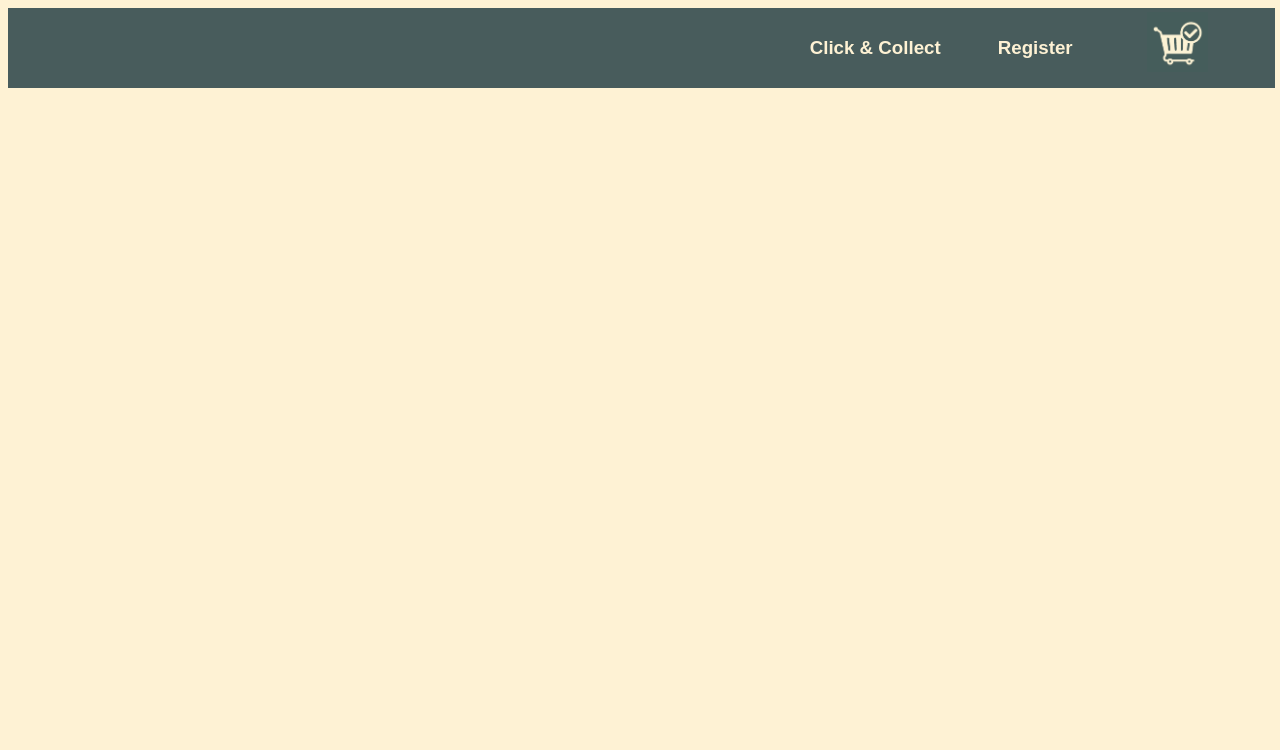
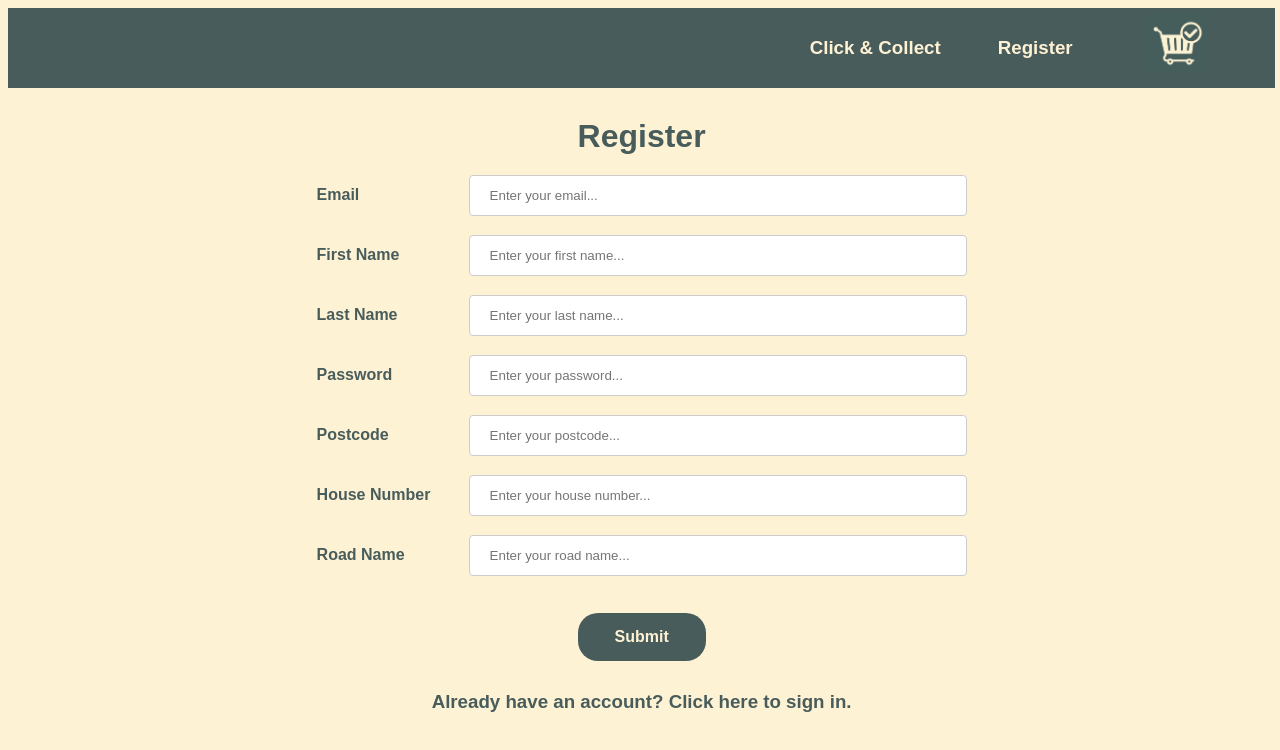
Before and after one commit to JackRogers9/burger-bar-exam, a React (Create React App) app: page /register in a window 1280 px wide. Shown: the top 750 px of the page. Built offline with nearby package versions, Linux system fonts and the light colour scheme.

Commit message:
chore: Added register page and queries

```diff
--- /dev/null
+++ b/src/Server/RegisterQueries/Register.js
@@ -0,0 +1,75 @@
+/* eslint-disable no-unused-vars */
+const { urlencoded, json } = require("body-parser");
+const express = require("express");
+const { connection } = require("../index");
+
+const app = express();
+
+const namePattern = /^[a-zA-Z]{3,15}$/;
+const emailPattern = /[a-z0-9]+@[a-z]+.[a-z]{2,6}/;
+const passwordPattern = /^(?=.*?[A-Z])(?=.*?[a-z])(?=.*?[0-9])(?=.*?[#?!@$ %^&*-;:]).{8,}$/;
+
+app.use(urlencoded({ extended: true }));
+app.use(json());
+
+app.post("/registerNewUser", async (request, response) => {
+    const {
+        email,
+        firstName,
+        lastName,
+        password,
+        postcode,
+        houseNumber,
+        roadName,
+        cardNumber,
+        sortCode,
+        cvc,
+    } = request.body;
+
+    let errorMessage = "";
+
+    if (!emailPattern.test(email)) {
+        errorMessage = "The email has an invalid format";
+    }
+    if (!namePattern.test(firstName)) {
+        errorMessage = "The first name is invalid";
+    }
+    if (!namePattern.test(lastName)) {
+        errorMessage = "The last name is invalid";
+    }
+    if (!passwordPattern.test(password)) {
+        errorMessage =
+            "The password is invalid. It needs to be 8+ characters and include at least one upper and lower case character, a number, and a symbol.";
+    }
+
+    if (errorMessage === "") {
+        connection.query(
+            "INSERT into accounts (email, firstName, lastName, password, postcode, houseNumber, roadName, cardNumber, sortCode, cvc) VALUES(?, ?, ?, ?, ?, ?, ?, ?, ?, ?)",
+            [
+                email,
+                firstName,
+                lastName,
+                password,
+                postcode,
+                houseNumber,
+                roadName,
+                cardNumber,
+                sortCode,
+                cvc,
+            ],
+            (error, results) => {
+                if (error) console.log(error);
+
+                response.status(200).json({
+                    success: true,
+                    message: errorMessage,
+                });
+            }
+        );
+    } else {
+        response.status(200).json({
+            success: false,
+            message: errorMessage,
+        });
+    }
+});
--- /dev/null
+++ b/src/UI/InputFields/Fields.css
@@ -0,0 +1,21 @@
+.field-body {
+    display: flex;
+    flex-direction: row;
+    align-items: center;
+    height: 7.5vh;
+}
+
+.field-label {
+    width: 25%;
+    color: rgb(72, 92, 92);
+    font-family: Arial, Helvetica, sans-serif;
+    cursor: default;
+}
+
+.field-input {
+    width: 75%;
+    margin: auto;
+    padding: 12px 20px;
+    border-radius: 4px;
+    border: 1px solid rgb(204, 204, 204);
+}
--- /dev/null
+++ b/src/UI/InputFields/Fields.jsx
@@ -0,0 +1,14 @@
+import './Fields.css';
+
+export default function Fields({ fieldInformation }) {
+    return fieldInformation.map((field) => {
+        const { label, placeholder, id } = field;
+
+        return (
+            <div className="field-body" key={id}>
+                <h4 className="field-label"> {label} </h4>
+                <input placeholder={placeholder} className="field-input" id={id} required />
+            </div>
+        );
+    });
+}
--- /dev/null
+++ b/src/UI/Register/Fields.json
@@ -0,0 +1,37 @@
+[
+    {
+        "label": "Email",
+        "placeholder": "Enter your email...",
+        "id": "registerEmail"
+    },
+    {
+        "label": "First Name",
+        "placeholder": "Enter your first name...",
+        "id": "firstName"
+    },
+    {
+        "label": "Last Name",
+        "placeholder": "Enter your last name...",
+        "id": "lastName"
+    },
+    {
+        "label": "Password",
+        "placeholder": "Enter your password...",
+        "id": "registerPassword"
+    },
+    {
+        "label": "Postcode",
+        "placeholder": "Enter your postcode...",
+        "id": "postcode"
+    },
+    {
+        "label": "House Number",
+        "placeholder": "Enter your house number...",
+        "id": "houseNumber"
+    },
+    {
+        "label": "Road Name",
+        "placeholder": "Enter your road name...",
+        "id": "roadName"
+    }
+]
--- /dev/null
+++ b/src/UI/Register/GetDetails.jsx
@@ -0,0 +1,11 @@
+export default function GetDetails() {
+    const email = document.getElementById('registerEmail').value;
+    const firstName = document.getElementById('firstName').value;
+    const lastName = document.getElementById('lastName').value;
+    const password = document.getElementById('registerPassword').value;
+    const postcode = document.getElementById('postcode').value;
+    const houseNumber = document.getElementById('houseNumber').value;
+    const roadName = document.getElementById('roadName').value;
+
+    return { email, firstName, lastName, password, postcode, houseNumber, roadName };
+}
--- /dev/null
+++ b/src/UI/Register/Register.css
@@ -0,0 +1,41 @@
+.register-body {
+    display: flex;
+    flex-direction: column;
+    width: 650px;
+    margin: 0 auto 0 auto;
+}
+
+.register-title {
+    margin: 30px auto 10px auto;
+    color: rgb(72, 92, 92);
+    font-family: Arial, Helvetica, sans-serif;
+    cursor: default;
+}
+
+.submit-button {
+    width: 10vw;
+    border-radius: 20px;
+    margin: 3.5vh auto 0 auto;
+    padding: 15px 32px;
+    border: none;
+    background-color: rgb(72, 92, 92);
+    text-align: center;
+    text-decoration: none;
+    font-size: 16px;
+    font-weight: bold;
+    font-family: Arial, Helvetica, sans-serif;
+    color: rgba(254, 242, 212, 255);
+    cursor: pointer;
+}
+
+.login-link {
+    margin: 30px auto 0 auto;
+    text-decoration: none;
+    cursor: pointer;
+}
+
+.login-text {
+    margin: 0;
+    color: rgb(72, 92, 92);
+    font-family: Arial, Helvetica, sans-serif;
+}
--- a/src/UI/Register/Register.jsx
+++ b/src/UI/Register/Register.jsx
@@ -1,3 +1,47 @@
+import { Link } from 'react-router-dom';
+import fieldInformation from './Fields.json';
+import Fields from '../InputFields/Fields';
+import GetDetails from './GetDetails';
+import './Register.css';
+
 export default function Register() {
-    return <div />;
+    const registerNewUser = async () => {
+        const userDetails = GetDetails();
+
+        const requestOptions = {
+            method: 'POST',
+            headers: { 'Content-Type': 'application/json' },
+            body: JSON.stringify({
+                ...userDetails,
+                cardNumber: 1000000000000000,
+                sortCode: 100000,
+                cvc: 100,
+            }),
+        };
+
+        const response = await fetch('/registerNewUser', requestOptions);
+        const body = await response.json();
+
+        if (body.message) {
+            document.getElementById('incorrect').innerHTML = body.message;
+        } else {
+            window.location = '/login';
+        }
+    };
+
+    return (
+        <div className="register-body">
+            <h1 className="register-title"> Register </h1>
+
+            <Fields fieldInformation={fieldInformation} />
+
+            <button type="button" className="submit-button" onClick={registerNewUser}>
+                Submit
+            </button>
+
+            <Link to="/login" className="login-link">
+                <h3 className="login-text"> Already have an account? Click here to sign in.</h3>
+            </Link>
+        </div>
+    );
 }
```
Also changed, not shown: src/Server/index.js (+14 -4 lines).
